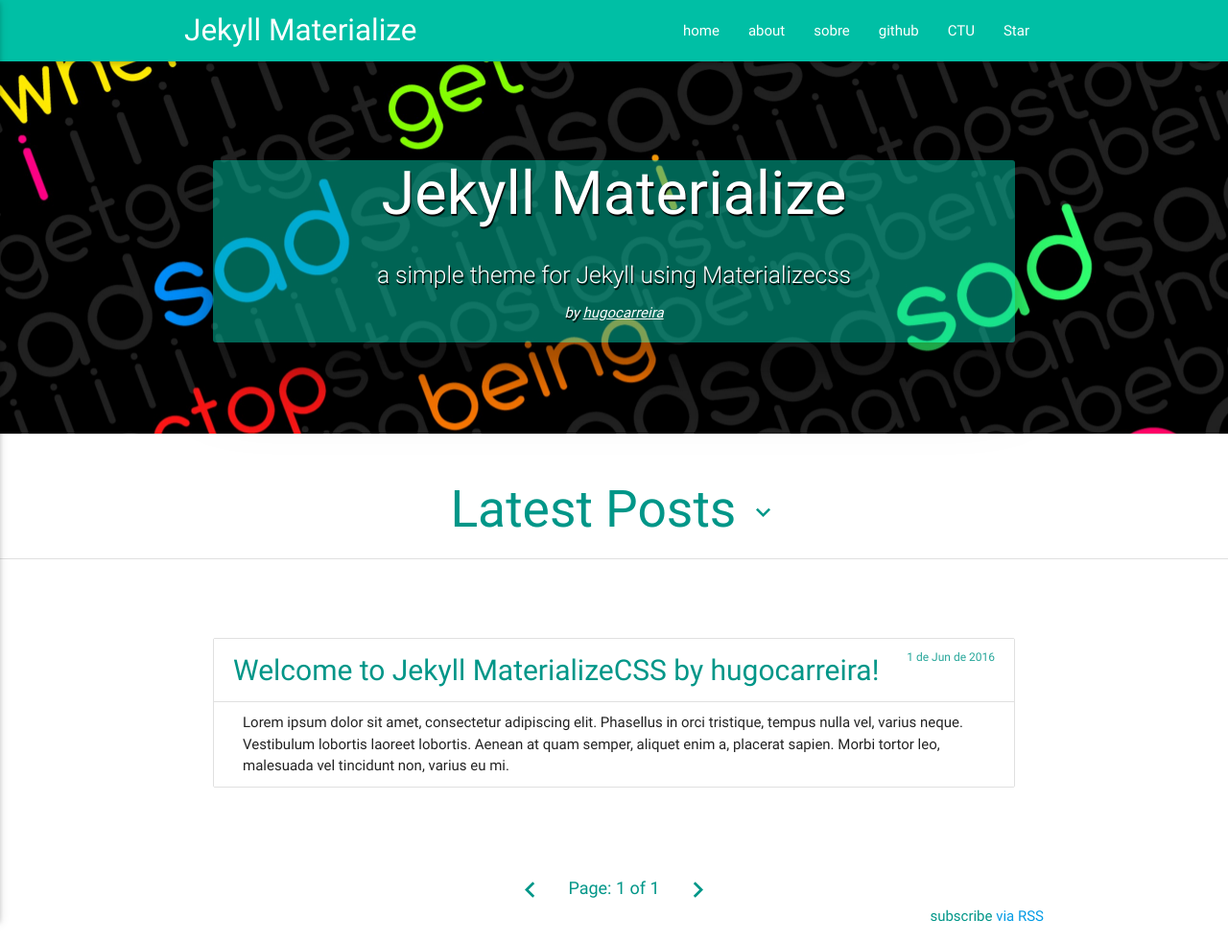
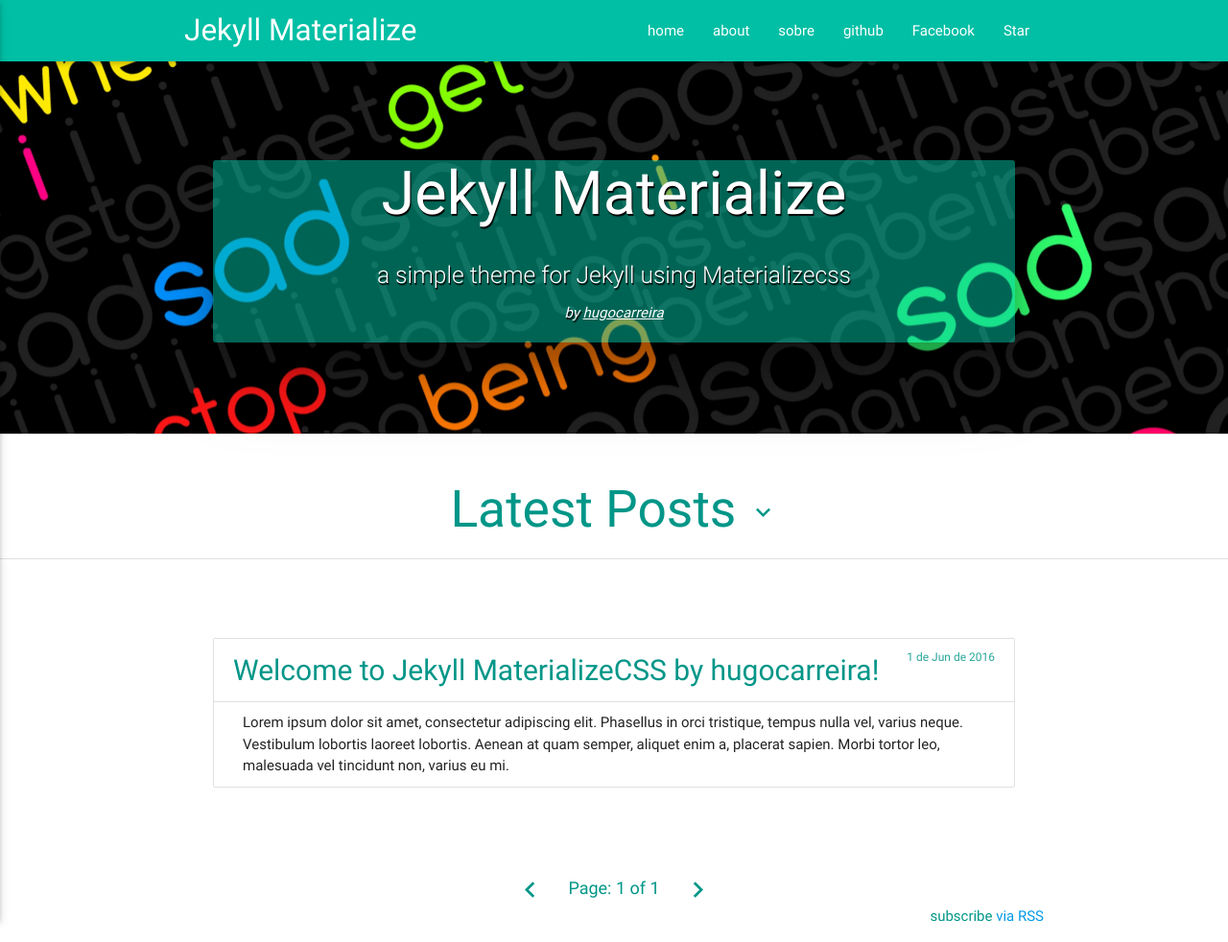
Before and after one commit to vtcuong95/vtcuong95.github.io, a Jekyll site: the page built from index.html, in a window 1280 px wide. Shown: the whole page at 96% size. Built offline with Jekyll 4.4.1, drawn with Linux system fonts in a browser that asks for light colours; the list of posts is cut into pages by our own code.

Commit message:
Update navigation.yml

```diff
--- a/_data/navigation.yml
+++ b/_data/navigation.yml
@@ -8,5 +8,5 @@
 - title: github
   url: http://github.com/hugocarreira
 
-- title: CTU
-  url: http://ctu.edu.vn
+- title: Facebook
+  url: http://facebook.com
```
